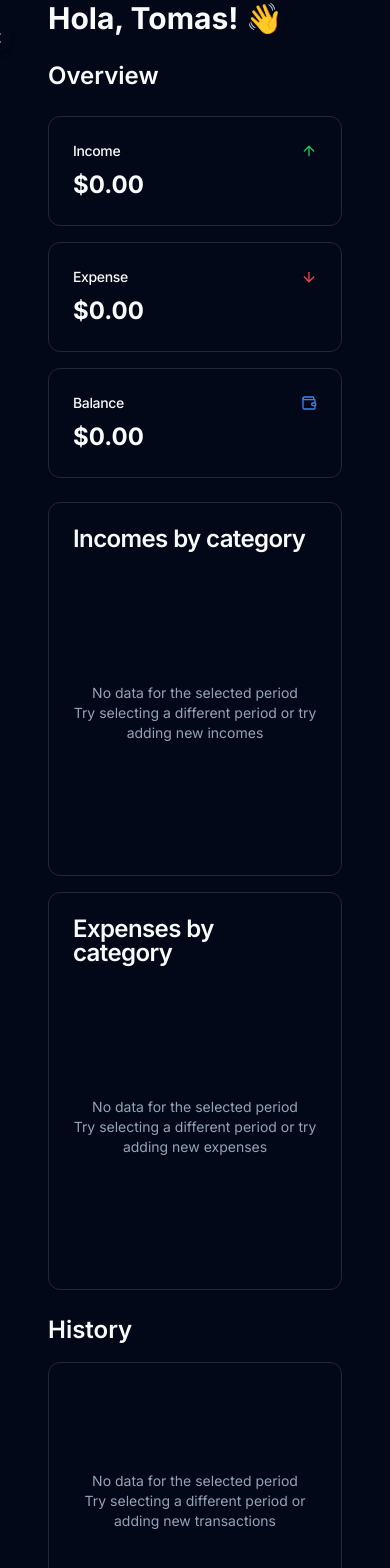
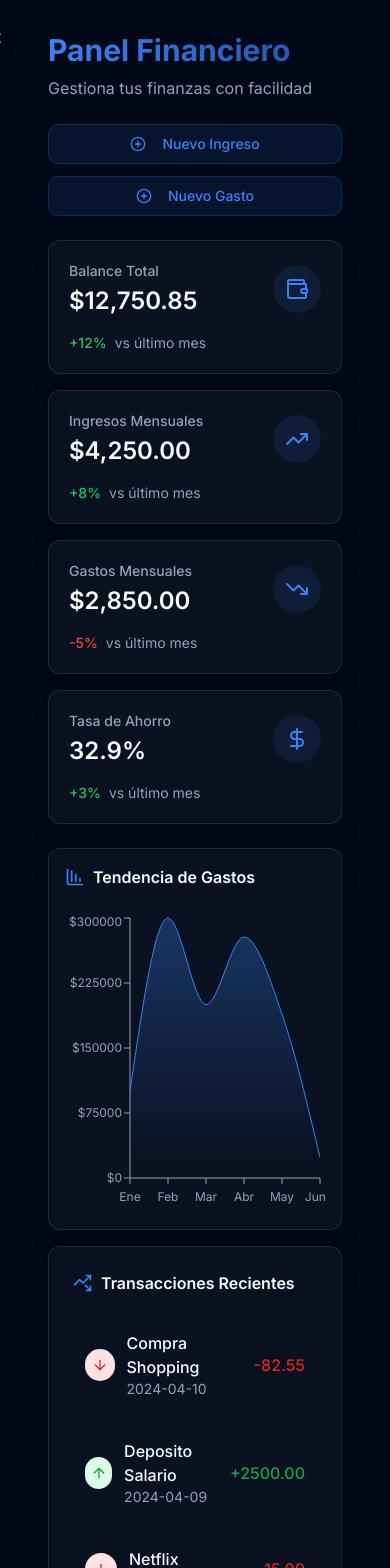
Before and after one commit to tomiban/peso-a-peso-app, a Next.js app: page / in a window 390 px wide. Shown: the top 1568 px of the page. Built offline with nearby package versions, Linux system fonts and the light colour scheme.

Commit message:
feat(dashboard): rediseño visual del dashboard

```diff
--- a/src/app/(dashboard)/page.tsx
+++ b/src/app/(dashboard)/page.tsx
@@ -1,78 +1,65 @@
-import { ArrowDownIcon, ArrowUpIcon, WalletIcon } from 'lucide-react';
+import { DollarSign, TrendingDown, TrendingUp, Wallet } from 'lucide-react';
 
-import { Card, CardContent, CardHeader, CardTitle } from '@/components/ui/card';
+import { ActionButtons } from './_components/action-buttons';
+import { ExpenseChart } from './_components/expense-chart';
+import { ExpensesPieChart } from './_components/expenses-pie-chart';
+import { RecentTransactions } from './_components/recent-transaction';
+import { SavingsGoal } from './_components/saving-goals';
+import { StatCard } from './_components/stat-card';
 
 export default function DashboardPage() {
   return (
-    <div className="flex flex-col gap-6">
-      <h1 className="text-3xl font-bold">Hola, Tomas! 👋</h1>
-
-      <h2 className="text-2xl font-semibold">Overview</h2>
-      <div className="grid gap-4 md:grid-cols-3">
-        <Card>
-          <CardHeader className="flex flex-row items-center justify-between space-y-0 pb-2">
-            <CardTitle className="text-sm font-medium">Income</CardTitle>
-            <ArrowUpIcon className="h-4 w-4 text-green-500" />
-          </CardHeader>
-          <CardContent>
-            <div className="text-2xl font-bold">$0.00</div>
-          </CardContent>
-        </Card>
-        <Card>
-          <CardHeader className="flex flex-row items-center justify-between space-y-0 pb-2">
-            <CardTitle className="text-sm font-medium">Expense</CardTitle>
-            <ArrowDownIcon className="h-4 w-4 text-red-500" />
-          </CardHeader>
-          <CardContent>
-            <div className="text-2xl font-bold">$0.00</div>
-          </CardContent>
-        </Card>
-        <Card>
-          <CardHeader className="flex flex-row items-center justify-between space-y-0 pb-2">
-            <CardTitle className="text-sm font-medium">Balance</CardTitle>
-            <WalletIcon className="h-4 w-4 text-blue-500" />
-          </CardHeader>
-          <CardContent>
-            <div className="text-2xl font-bold">$0.00</div>
-          </CardContent>
-        </Card>
+    <div className="space-y-6 py-8 sm:space-y-8">
+      <div>
+        <h1 className="bg-gradient-to-r from-primary to-primary/60 bg-clip-text text-3xl font-bold text-transparent sm:text-4xl">
+          Panel Financiero
+        </h1>
+        <p className="mt-2 text-muted-foreground">
+          Gestiona tus finanzas con facilidad
+        </p>
       </div>
 
-      <div className="grid gap-4 md:grid-cols-2">
-        <Card>
-          <CardHeader>
-            <CardTitle>Incomes by category</CardTitle>
-          </CardHeader>
-          <CardContent className="flex h-[300px] items-center justify-center text-sm text-muted-foreground">
-            <div className="text-center">
-              <p>No data for the selected period</p>
-              <p>Try selecting a different period or try adding new incomes</p>
-            </div>
-          </CardContent>
-        </Card>
-        <Card>
-          <CardHeader>
-            <CardTitle>Expenses by category</CardTitle>
-          </CardHeader>
-          <CardContent className="flex h-[300px] items-center justify-center text-sm text-muted-foreground">
-            <div className="text-center">
-              <p>No data for the selected period</p>
-              <p>Try selecting a different period or try adding new expenses</p>
-            </div>
-          </CardContent>
-        </Card>
+      <ActionButtons />
+
+      <div className="grid grid-cols-1 gap-4 sm:gap-6 md:grid-cols-2 lg:grid-cols-4">
+        <StatCard
+          title="Balance Total"
+          value="$12,750.85"
+          icon={<Wallet className="h-6 w-6" />}
+          trend={{ value: 12, isPositive: true }}
+        />
+        <StatCard
+          title="Ingresos Mensuales"
+          value="$4,250.00"
+          icon={<TrendingUp className="h-6 w-6" />}
+          trend={{ value: 8, isPositive: true }}
+        />
+        <StatCard
+          title="Gastos Mensuales"
+          value="$2,850.00"
+          icon={<TrendingDown className="h-6 w-6" />}
+          trend={{ value: 5, isPositive: false }}
+        />
+        <StatCard
+          title="Tasa de Ahorro"
+          value="32.9%"
+          icon={<DollarSign className="h-6 w-6" />}
+          trend={{ value: 3, isPositive: true }}
+        />
       </div>
 
-      <div>
-        <h2 className="mb-4 text-2xl font-semibold">History</h2>
-        <Card>
-          <CardContent className="flex h-[300px] items-center justify-center text-sm text-muted-foreground">
-            <div className="text-center">
-              <p>No data for the selected period</p>
-              <p>Try selecting a different period or adding new transactions</p>
-            </div>
-          </CardContent>
-        </Card>
+      <div className="grid grid-cols-1 gap-4 sm:gap-6 lg:grid-cols-3">
+        <div className="lg:col-span-2">
+          <ExpenseChart />
+        </div>
+        <div>
+          <RecentTransactions />
+        </div>
+      </div>
+
+      <div className="grid grid-cols-1 gap-4 sm:gap-6 lg:grid-cols-2">
+        <ExpensesPieChart />
+        <SavingsGoal />
       </div>
     </div>
   );
--- a/src/hooks/use-toast.ts
+++ b/src/hooks/use-toast.ts
@@ -1,3 +1,4 @@
+/* eslint-disable unicorn/numeric-separators-style */
 'use client';
 
 // Inspired by react-hot-toast library
```
Also changed, not shown: src/components/ui/sidebar.tsx (+16 -17 lines).
